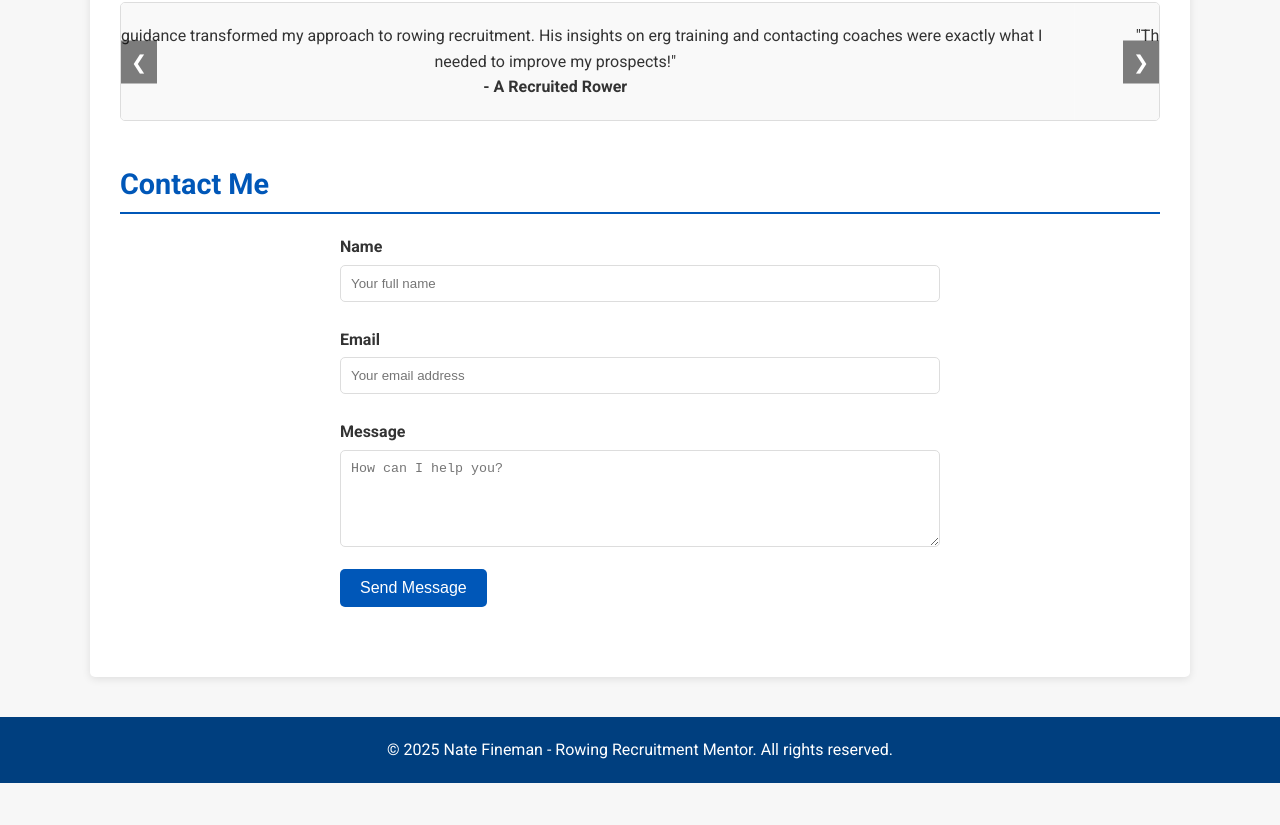
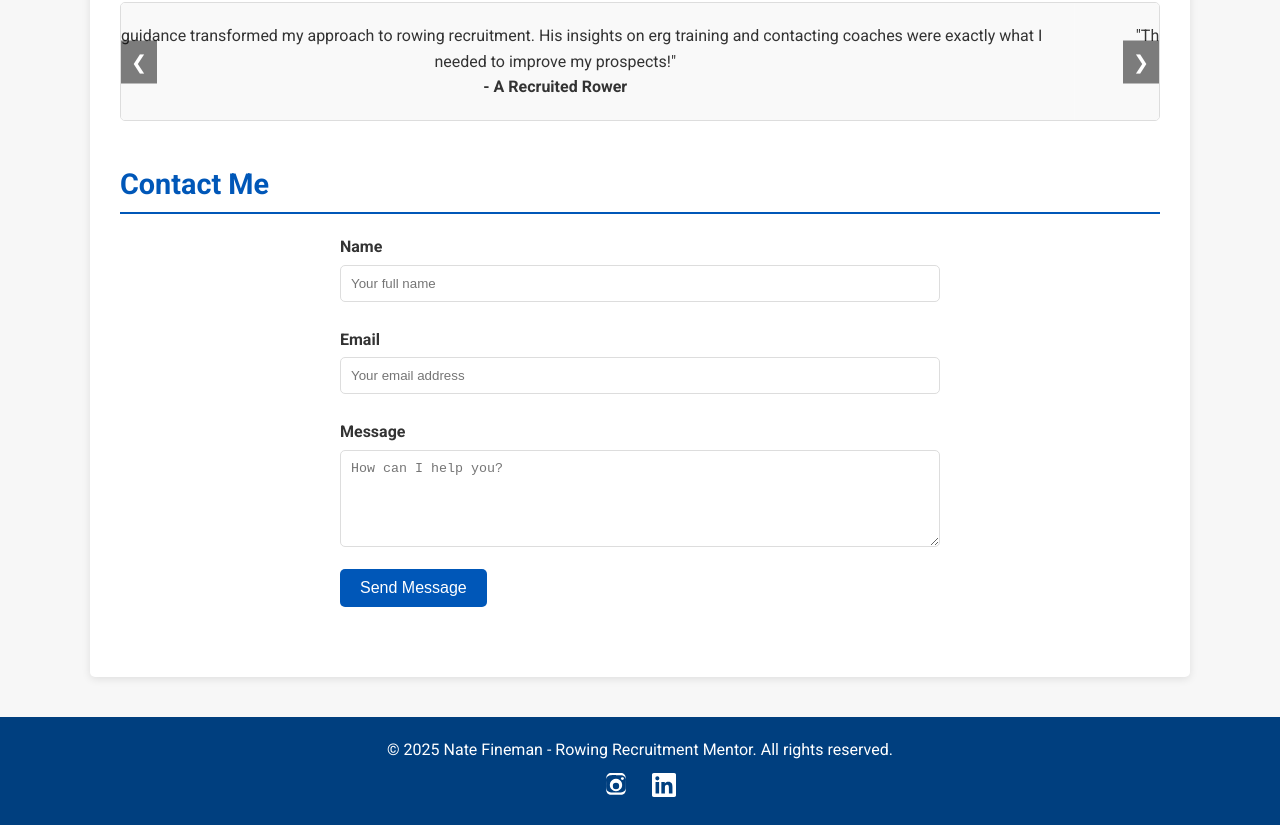
Before and after one commit to natefineman/natefineman.github.io, a plain HTML site: page index.html in a window 1280 px wide. Shown: the part 1251-2076 px from the top of the page. Before the commit the page ends 2034 px from the top, so only its background shows below. Drawn offline with Linux system fonts and the light colour scheme.

Commit message:
Update index.html

```diff
--- a/index.html
+++ b/index.html
@@ -9,18 +9,12 @@
   <!-- Favicon (replace with your own if available) -->
   <link rel="icon" href="https://via.placeholder.com/32" type="image/png">
 
-  <!-- Open Graph / Facebook -->
+  <!-- Open Graph / Social Meta Tags -->
   <meta property="og:title" content="Nate Fineman - Rowing Recruitment Mentor">
   <meta property="og:description" content="Helping rowers get recruited to top colleges and teams.">
   <meta property="og:image" content="https://i.ytimg.com/vi/2VsA6l3FQAg/maxresdefault.jpg">
   <meta property="og:url" content="https://natefineman.github.io/">
   <meta property="og:type" content="website">
-
-  <!-- Twitter -->
-  <meta name="twitter:card" content="summary_large_image">
-  <meta name="twitter:title" content="Nate Fineman - Rowing Recruitment Mentor">
-  <meta name="twitter:description" content="Helping rowers get recruited to top colleges and teams.">
-  <meta name="twitter:image" content="https://i.ytimg.com/vi/2VsA6l3FQAg/maxresdefault.jpg">
 
   <!-- JSON-LD Structured Data -->
   <script type="application/ld+json">
@@ -126,7 +120,7 @@
       font-size: 1.3rem;
       margin-bottom: 20px;
     }
-    /* Call-to-Action Button in Hero */
+    /* Hero CTA */
     .hero-cta {
       position: relative;
       z-index: 2;
@@ -255,6 +249,17 @@
       padding: 20px;
       margin-top: 20px;
     }
+    footer .social-links {
+      margin-top: 10px;
+    }
+    footer .social-links a {
+      margin: 0 10px;
+      color: #fff;
+      transition: color 0.3s;
+    }
+    footer .social-links a:hover {
+      color: #cce0ff;
+    }
     /* Responsive Styles */
     @media (max-width: 768px) {
       .nav-menu {
@@ -362,6 +367,22 @@
   <!-- Footer -->
   <footer>
     <p>&copy; 2025 Nate Fineman - Rowing Recruitment Mentor. All rights reserved.</p>
+    <div class="social-links">
+      <a href="https://instagram.com/nathanfineman" target="_blank" aria-label="Instagram">
+        <!-- Instagram SVG Icon -->
+        <svg width="24" height="24" viewBox="0 0 24 24">
+          <path fill="currentColor" d="M12,2.163c3.204,0,3.584,0.012,4.85,0.07c1.366,0.062,2.633,0.345,3.608,1.32c0.975,0.975,1.258,2.242,1.32,3.608c0.058,1.266,0.069,1.646,0.069,4.85 s-0.012,3.584-0.069,4.85c-0.062,1.366-0.345,2.633-1.32,3.608c-0.975,0.975-2.242,1.258-3.608,1.32 c-1.266,0.058-1.646,0.069-4.85,0.069s-3.584-0.012-4.85-0.069c-1.366-0.062-2.633-0.345-3.608-1.32c-0.975-0.975-1.258-2.242-1.32-3.608 C2.175,15.747,2.163,15.367,2.163,12s0.012-3.584,0.07-4.85c0.062-1.366,0.345-2.633,1.32-3.608C4.521,2.508,5.788,2.225,7.154,2.163 C8.424,2.105,8.804,2.093,12,2.093 M12,0C8.741,0,8.332,0.015,7.052,0.072C5.775,0.129,4.602,0.422,3.635,1.389 C2.668,2.355,2.375,3.529,2.318,4.806C2.261,6.086,2.246,6.495,2.246,9.754s0.015,3.668,0.072,4.947 c0.057,1.277,0.35,2.451,1.317,3.418c0.967,0.967,2.141,1.26,3.418,1.317c1.28,0.057,1.689,0.072,4.947,0.072 s3.668-0.015,4.947-0.072c1.277-0.057,2.451-0.35,3.418-1.317c0.967-0.967,1.26-2.141,1.317-3.418 c0.057-1.28,0.072-1.689,0.072-4.947s-0.015-3.668-0.072-4.947c-0.057-1.277-0.35-2.451-1.317-3.418 C19.402,0.422,18.228,0.129,16.95,0.072C15.67,0.015,15.261,0,12,0L12,0z"/>
+          <path fill="currentColor" d="M12,5.838c-3.403,0-6.162,2.759-6.162,6.162S8.597,18.162,12,18.162 S18.162,15.403,18.162,12S15.403,5.838,12,5.838z M12,16.162c-2.198,0-3.162-0.964-3.162-3.162S9.802,9.838,12,9.838 s3.162,0.964,3.162,3.162S14.198,16.162,12,16.162z"/>
+          <circle fill="currentColor" cx="18.406" cy="5.594" r="1.44"/>
+        </svg>
+      </a>
+      <a href="https://www.linkedin.com/in/nate-fineman-291195262/" target="_blank" aria-label="LinkedIn">
+        <!-- LinkedIn SVG Icon -->
+        <svg width="24" height="24" viewBox="0 0 24 24">
+          <path fill="currentColor" d="M20.447 20.452h-3.554v-5.569c0-1.327-.027-3.037-1.852-3.037-1.853 0-2.137 1.445-2.137 2.939v5.667H9.357V9h3.414v1.561h.049c.476-.9 1.637-1.852 3.367-1.852 3.601 0 4.268 2.37 4.268 5.455v6.288zM5.337 7.433a2.062 2.062 0 1 1 0-4.124 2.062 2.062 0 0 1 0 4.124zm1.777 13.019H3.56V9h3.554v11.452zM22.225 0H1.771C.792 0 0 .771 0 1.723v20.554C0 23.229.792 24 1.771 24h20.451C23.208 24 24 23.229 24 22.277V1.723C24 .771 23.208 0 22.225 0z"/>
+        </svg>
+      </a>
+    </div>
   </footer>
   <script>
     // Mobile Navigation Toggle
```
